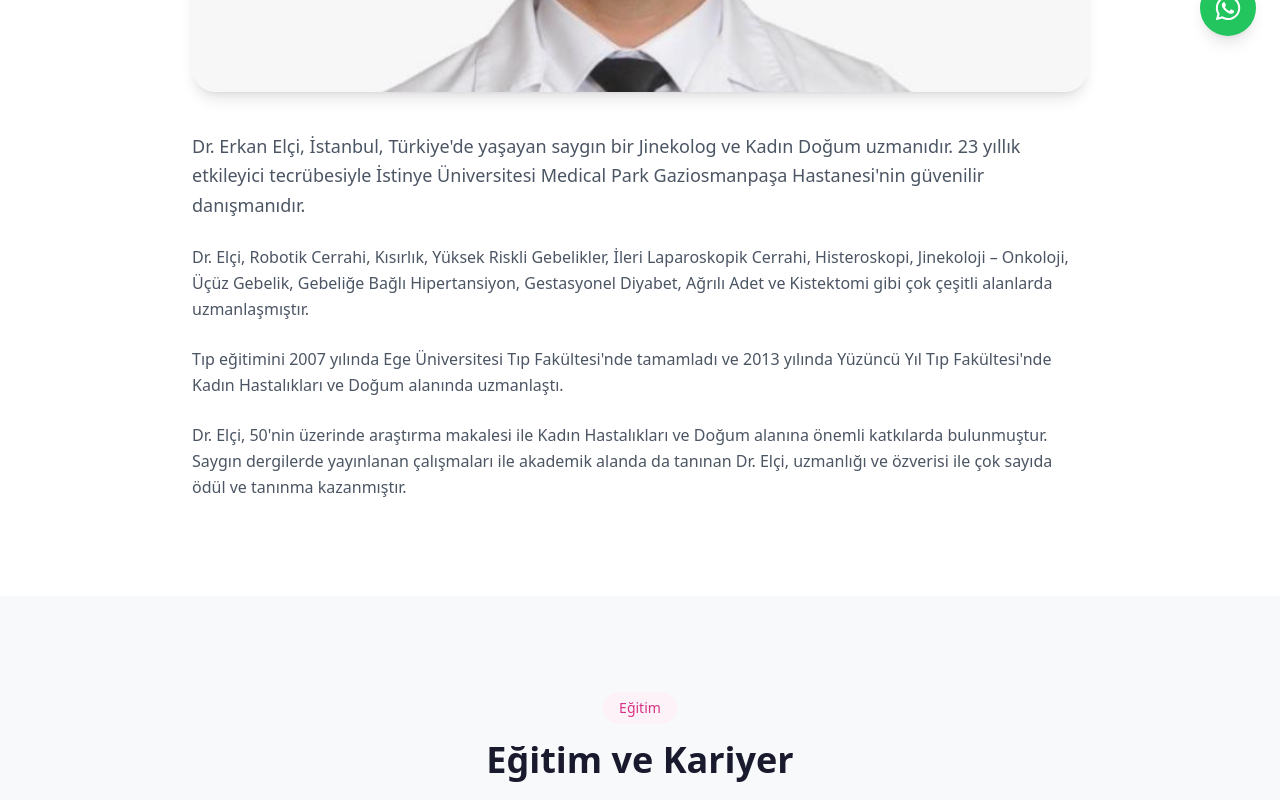
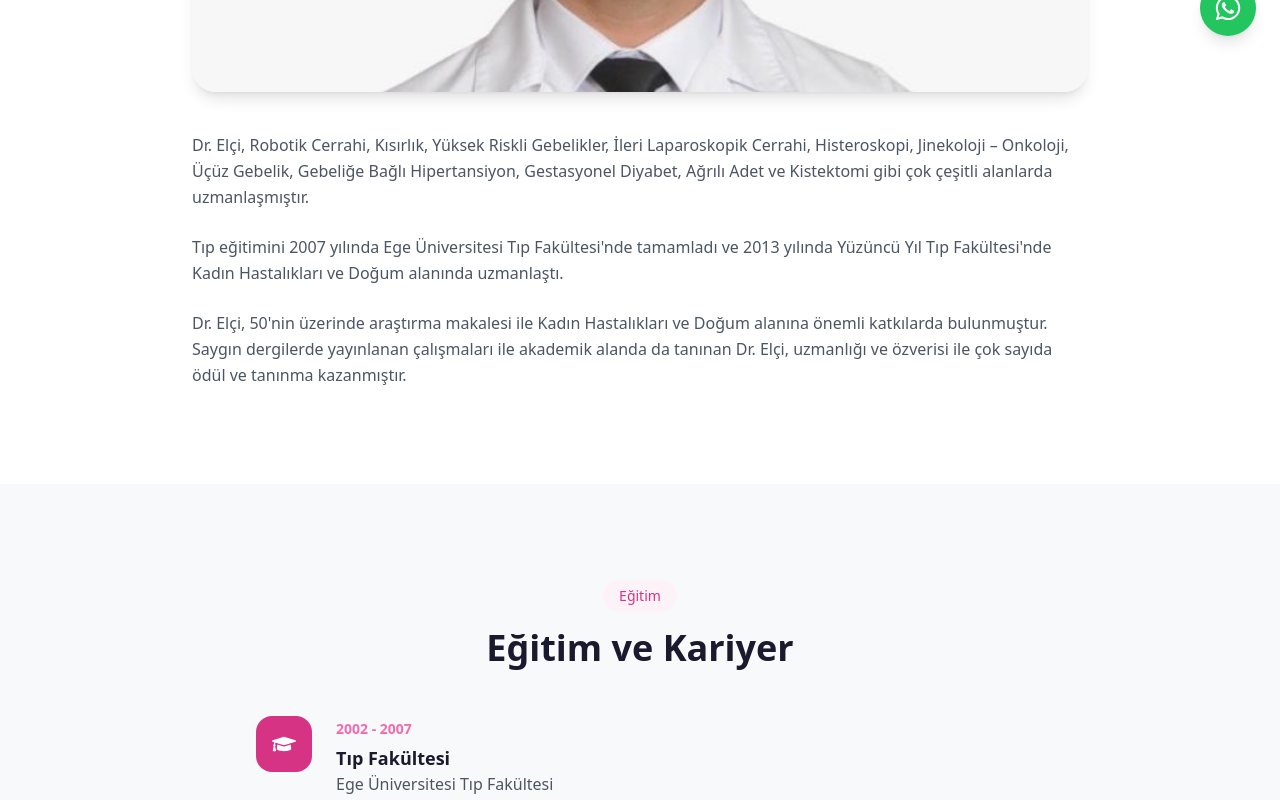
Before and after one commit to cdemir5/drerkanelci, a Next.js app: page /hakkimda in a window 1280 px wide. Shown: the part 740-1540 px from the top of the page. Built offline with nearby package versions, Linux system fonts and the light colour scheme.

Commit message:
Remove hospital references and update footer design

```diff
--- a/app/hakkimda/page.tsx
+++ b/app/hakkimda/page.tsx
@@ -27,7 +27,7 @@ const education = [
   {
     year: "2013 - Günümüz",
     title: "Kadın Hastalıkları ve Doğum Uzmanı - Doçent",
-    institution: "İstinye Üniversitesi Medical Park Gaziosmanpaşa Hastanesi",
+    institution: "",
     icon: FaHospital,
   },
 ];
@@ -83,12 +83,6 @@ export default function HakkimdaPage() {
             </div>
 
             <div className="prose prose-lg max-w-none text-gray-600 space-y-6">
-              <p className="text-lg leading-relaxed">
-                Dr. Erkan Elçi, İstanbul, Türkiye&apos;de yaşayan saygın bir Jinekolog
-                ve Kadın Doğum uzmanıdır. 23 yıllık etkileyici tecrübesiyle
-                İstinye Üniversitesi Medical Park Gaziosmanpaşa Hastanesi&apos;nin
-                güvenilir danışmanıdır.
-              </p>
               <p className="leading-relaxed">
                 Dr. Elçi, Robotik Cerrahi, Kısırlık, Yüksek Riskli Gebelikler,
                 İleri Laparoskopik Cerrahi, Histeroskopi, Jinekoloji – Onkoloji,
--- a/app/iletisim/page.tsx
+++ b/app/iletisim/page.tsx
@@ -83,7 +83,6 @@ export default function IletisimPage() {
                     <FiMapPin className="w-5 h-5 text-primary flex-shrink-0 mt-0.5" />
                     <div>
                       <p className="text-sm text-gray-600">{contactInfo.address}</p>
-                      <p className="text-xs text-gray-500 mt-1">{contactInfo.hospital}</p>
                     </div>
                   </div>
                 </div>
@@ -244,6 +243,7 @@ export default function IletisimPage() {
                           Konu
                         </label>
                         <select
+                          title="Konu"
                           value={formData.subject}
                           onChange={(e) =>
                             setFormData({
--- a/components/Footer.tsx
+++ b/components/Footer.tsx
@@ -155,11 +155,6 @@ export default function Footer() {
                 </a>
               </li>
             </ul>
-            <div className="mt-6">
-              <p className="text-xs text-gray-400">
-                {contactInfo.hospital}
-              </p>
-            </div>
           </div>
         </div>
       </div>
@@ -169,7 +164,7 @@ export default function Footer() {
         <div className="container-custom py-6 flex flex-col md:flex-row items-center justify-between gap-4">
           <p className="text-sm text-gray-400">
             &copy; {new Date().getFullYear()} Doç. Dr. Erkan Elçi. Tüm hakları
-            saklıdır.
+            saklıdır. | <a href="mailto:cdemir5@hotmail.com" className="hover:text-secondary transition-colors">Designed by CDNET</a>
           </p>
           <p className="text-xs text-gray-500">
             Bu sitedeki bilgiler genel bilgilendirme amaçlıdır. Tıbbi teşhis
--- a/data/contact.ts
+++ b/data/contact.ts
@@ -6,7 +6,6 @@ export const contactInfo = {
   email: "info@drerkanelci.com.tr",
   address: "Ataköy 2-5-6. Kısım, No:59 A Blok 1. Kat, 34250 Bakırköy/İstanbul",
   city: "İstanbul",
-  hospital: "İstinye Üniversitesi Medical Park Hastanesi",
   mapLink: "https://maps.app.goo.gl/hWwVXViSQoAhffBR6?g_st=iwb",
   domain: "www.drerkanelci.com",
   social: {
```
